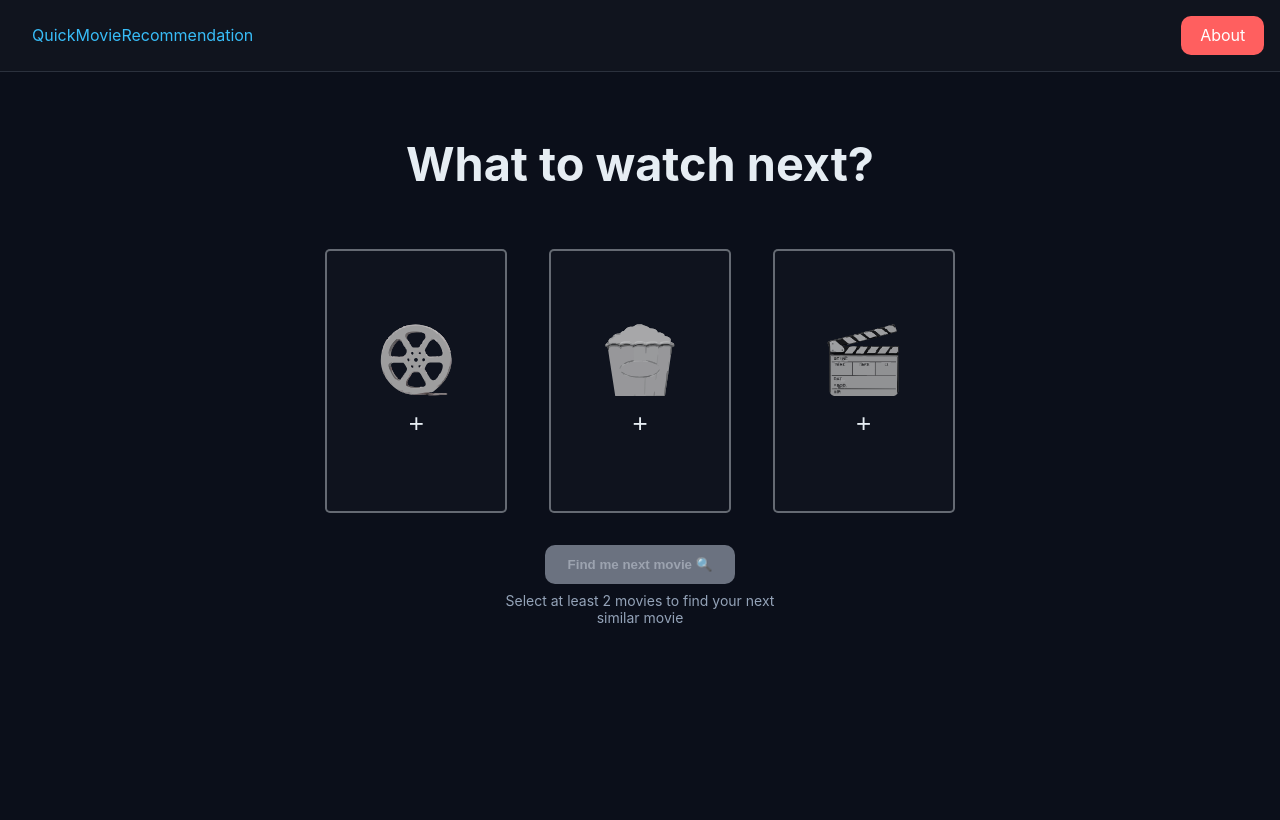
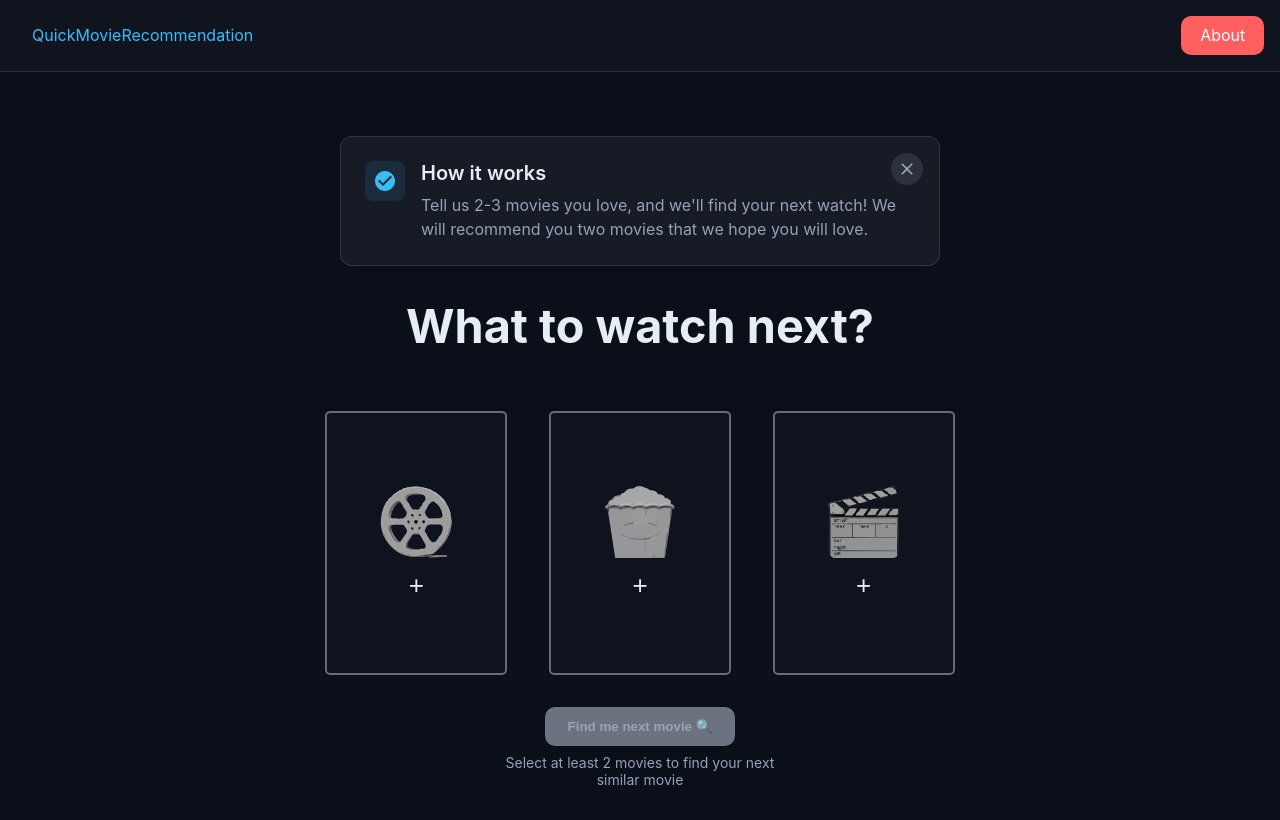
Before and after one commit to yogeshdevnani/movie-recommendation-app, a React (Vite) app: page / in a window 1280 px wide. Built offline with nearby package versions, Linux system fonts and the light colour scheme.

Commit message:
add how to use

```diff
--- /dev/null
+++ b/src/components/InfoCard/InfoCard.jsx
@@ -0,0 +1,46 @@
+import React, { useState } from 'react'
+
+const InfoCard = () => {
+  const [isVisible, setIsVisible] = useState(true)
+  const [isDismissing, setIsDismissing] = useState(false)
+
+  const handleDismiss = () => {
+    setIsDismissing(true)
+
+    // Wait for animation to complete before hiding
+    setTimeout(() => {
+      setIsVisible(false)
+    }, 300)
+  }
+
+  if (!isVisible) return null
+
+  return (
+    <div className={`info-card ${isDismissing ? 'dismissing' : ''}`}>
+      <div className="info-card-content">
+        <div className="info-card-icon">
+          <svg width="24" height="24" viewBox="0 0 24 24" fill="none" xmlns="http://www.w3.org/2000/svg">
+            <path d="M12 2C6.48 2 2 6.48 2 12s4.48 10 10 10 10-4.48 10-10S17.52 2 12 2zm-2 15l-5-5 1.41-1.41L10 14.17l7.59-7.59L19 8l-9 9z" fill="currentColor"/>
+          </svg>
+        </div>
+        <div className="info-card-text">
+          <h3 className="info-card-title">How it works</h3>
+          <p className="info-card-message">
+            Tell us 2-3 movies you love, and we'll find your next watch! We will recommend you two movies that we hope you will love.
+          </p>
+        </div>
+        <button
+          className="info-card-close"
+          onClick={handleDismiss}
+          aria-label="Dismiss info card"
+        >
+          <svg width="20" height="20" viewBox="0 0 24 24" fill="none" xmlns="http://www.w3.org/2000/svg">
+            <path d="M19 6.41L17.59 5 12 10.59 6.41 5 5 6.41 10.59 12 5 17.59 6.41 19 12 13.41 17.59 19 19 17.59 13.41 12z" fill="currentColor"/>
+          </svg>
+        </button>
+      </div>
+    </div>
+  )
+}
+
+export default InfoCard
--- a/src/components/MovieSelector/MovieSelector.jsx
+++ b/src/components/MovieSelector/MovieSelector.jsx
@@ -4,6 +4,7 @@ import popcornIcon from '../../assets/moviePopcorn.svg'
 import clapperIcon from '../../assets/movieClapperBoard.svg'
 import posterNotAvailable from '../../assets/posterNotAvailable.jpg'
 import MovieRecommendation from '../MovieRecommendation/MovieRecommendation'
+import InfoCard from '../InfoCard/InfoCard'
 
 const MovieSelector = () => {
   const [showSearch, setShowSearch] = React.useState(false)
@@ -170,6 +171,7 @@ const MovieSelector = () => {
 
   return (
     <section className="homepage-hero">
+      <InfoCard />
       {showSearch && (
         <div className="searchbar-overlay" role="dialog" aria-modal="true" onClick={handleCloseSearch}>
           <div className="searchbar-dialog" onClick={(e) => e.stopPropagation()}>
--- a/src/index.css
+++ b/src/index.css
@@ -111,6 +111,111 @@ h1 {
 
 .homepage-hero h1 {
   font-size: 2.925rem;
+}
+
+/* Info Card */
+.info-card {
+  background: rgba(255, 255, 255, 0.05);
+  border: 1px solid rgba(148, 163, 184, 0.2);
+  border-radius: 12px;
+  padding: 1.5rem;
+  margin-bottom: 2rem;
+  max-width: 600px;
+  margin-left: auto;
+  margin-right: auto;
+  animation: slideInDown 0.4s ease-out;
+  backdrop-filter: blur(10px);
+}
+
+.info-card-content {
+  display: flex;
+  align-items: flex-start;
+  gap: 1rem;
+  position: relative;
+}
+
+.info-card-icon {
+  flex-shrink: 0;
+  width: 40px;
+  height: 40px;
+  background: rgba(56, 189, 248, 0.1);
+  border-radius: 8px;
+  display: flex;
+  align-items: center;
+  justify-content: center;
+  color: var(--accent);
+}
+
+.info-card-text {
+  flex: 1;
+}
+
+.info-card-title {
+  font-size: 1.25rem;
+  font-weight: 600;
+  margin: 0 0 0.5rem 0;
+  color: var(--text);
+}
+
+.info-card-message {
+  font-size: 1rem;
+  line-height: 1.5;
+  margin: 0;
+  color: var(--muted);
+}
+
+.info-card-close {
+  position: absolute;
+  top: -0.5rem;
+  right: -0.5rem;
+  width: 32px;
+  height: 32px;
+  background: rgba(255, 255, 255, 0.1);
+  border: none;
+  border-radius: 50%;
+  color: var(--muted);
+  cursor: pointer;
+  display: flex;
+  align-items: center;
+  justify-content: center;
+  transition: all 0.2s ease;
+}
+
+.info-card-close:hover {
+  background: rgba(255, 255, 255, 0.2);
+  color: var(--text);
+  transform: scale(1.1);
+}
+
+.info-card-close:active {
+  transform: scale(0.95);
+}
+
+/* Animations */
+@keyframes slideInDown {
+  from {
+    opacity: 0;
+    transform: translateY(-20px);
+  }
+  to {
+    opacity: 1;
+    transform: translateY(0);
+  }
+}
+
+.info-card.dismissing {
+  animation: slideOutUp 0.3s ease-in forwards;
+}
+
+@keyframes slideOutUp {
+  from {
+    opacity: 1;
+    transform: translateY(0);
+  }
+  to {
+    opacity: 0;
+    transform: translateY(-20px);
+  }
 }
 
 .tile-grid {
```
